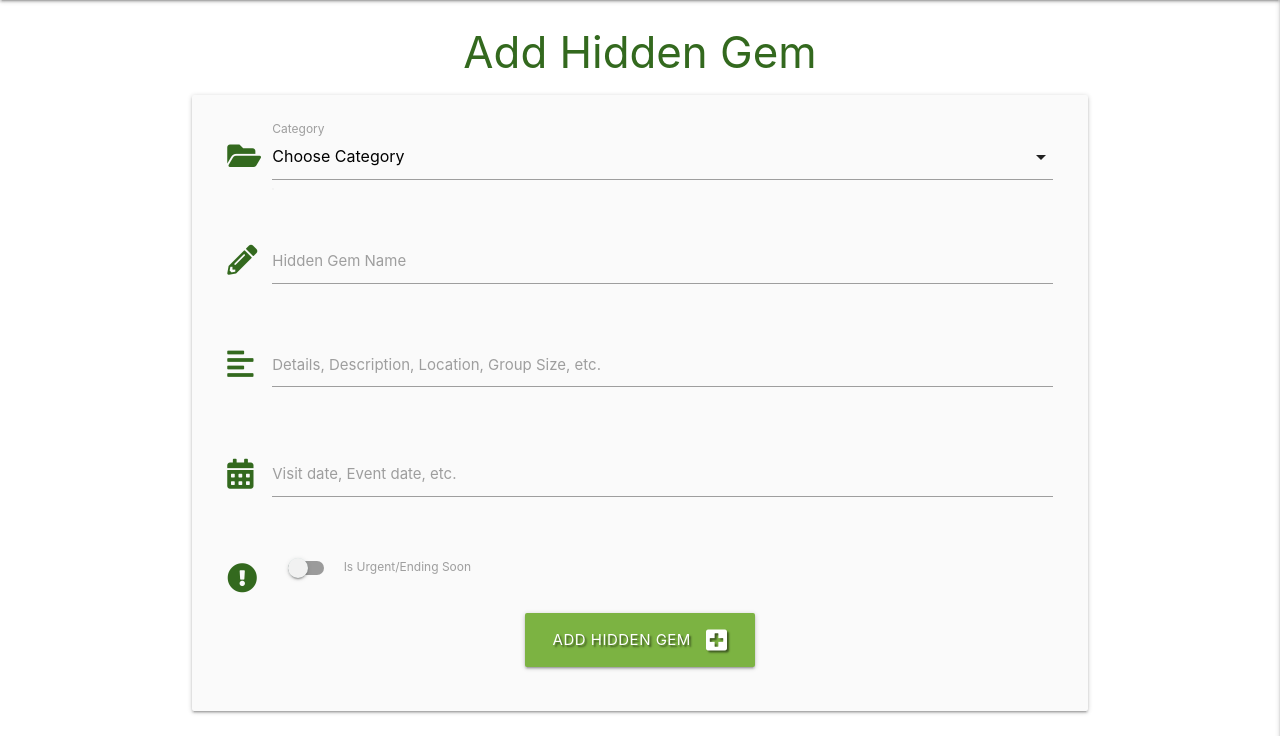
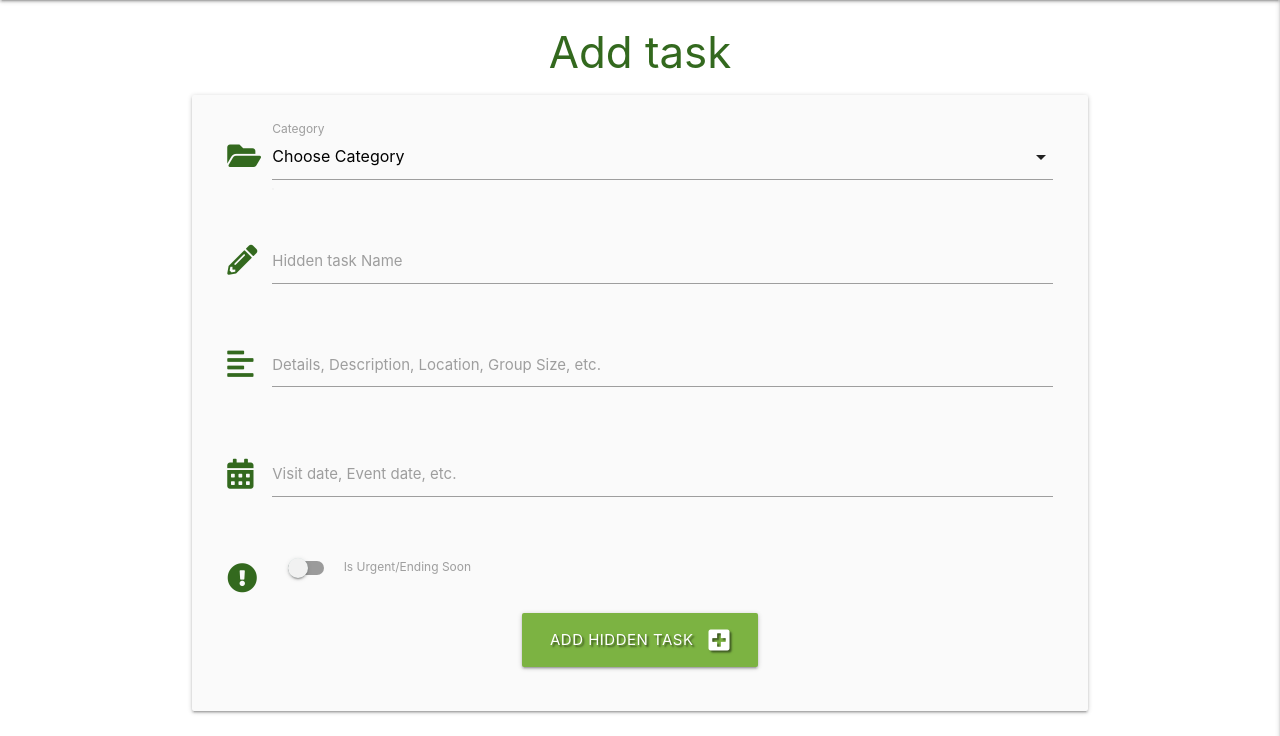
Before and after one commit to LogicAtom/flask-task-manager-project, a Flask app: template templates/add_gem.html in a window 1280 px wide. Shown: the part 64-800 px from the top of the page. Run offline with Flask 2, Linux system fonts and the light colour scheme; the template is opened without the code that fills it, so the values that code supplies are empty; some libraries are stand-ins or nearby versions.

Commit message:
redesigning project to be used as a general purpose Task Manager for broader usage across all Industries

```diff
--- a/app.py
+++ b/app.py
@@ -18,24 +18,24 @@ mongo = PyMongo(app)
 
 
 @app.route("/")
-@app.route("/get_gems")
-def get_gems():
-    """ def gem_gems is the default site url., and gems is the collection name """
-    gems = list(mongo.db.gems.find())
-    return render_template("gems.html", gems=gems)
+@app.route("/get_tasks")
+def get_tasks():
+    """ def task_tasks is the default site url., and tasks is the collection name """
+    tasks = list(mongo.db.tasks.find())
+    return render_template("tasks.html", tasks=tasks)
 
 
 @app.route("/search", methods=["GET", "POST"])
 def search():
-    """ def search to query mongodb gems collection """
+    """ def search to query mongodb tasks collection """
     query = request.form.get("query")
-    gems = list(mongo.db.gems.find({"$text": {"$search": query}}))
-    return render_template("gems.html", gems=gems)
+    tasks = list(mongo.db.tasks.find({"$text": {"$search": query}}))
+    return render_template("tasks.html", tasks=tasks)
 
 
 @app.route("/register", methods=["GET", "POST"])
 def register():
-    """ def register to Register an account on mongodb gems collection """
+    """ def register to Register an account on mongodb tasks collection """
     if request.method == "POST":
         # check if username already exists in db
         existing_user = mongo.db.users.find_one(
@@ -109,51 +109,51 @@ def logout():
     return redirect(url_for("login"))
 
 
-@app.route("/add_gem", methods=["GET", "POST"])
-def add_gem():
+@app.route("/add_task", methods=["GET", "POST"])
+def add_task():
     if request.method == "POST":
         is_urgent = "on" if request.form.get("is_urgent") else "off"
-        gem = {
+        task = {
             "category_name": request.form.get("category_name"),
-            "gem_name": request.form.get("gem_name"),
-            "gem_description": request.form.get("gem_description"),
+            "task_name": request.form.get("task_name"),
+            "task_description": request.form.get("task_description"),
             "is_urgent": is_urgent,
             "due_date": request.form.get("due_date"),
             "created_by": session["user"]
         }
-        mongo.db.gems.insert_one(gem)
-        flash("Hidden Gem Successfully Added")
-        return redirect(url_for("get_gems"))
+        mongo.db.tasks.insert_one(task)
+        flash("Task Successfully Added")
+        return redirect(url_for("get_tasks"))
 
     categories = mongo.db.categories.find().sort("category_name", 1)
-    return render_template("add_gem.html", categories=categories)
+    return render_template("add_task.html", categories=categories)
 
 
-@app.route("/edit_gem/<gem_id>", methods=["GET", "POST"])
-def edit_gem(gem_id):
+@app.route("/edit_task/<task_id>", methods=["GET", "POST"])
+def edit_task(task_id):
     if request.method == "POST":
         is_urgent = "on" if request.form.get("is_urgent") else "off"
         submit = {
             "category_name": request.form.get("category_name"),
-            "gem_name": request.form.get("gem_name"),
-            "gem_description": request.form.get("gem_description"),
+            "task_name": request.form.get("task_name"),
+            "task_description": request.form.get("task_description"),
             "is_urgent": is_urgent,
             "due_date": request.form.get("due_date"),
             "created_by": session["user"]
         }
-        mongo.db.gems.update({"_id": ObjectId(gem_id)}, submit)
-        flash("Hidden Gem Successfully Updated")
+        mongo.db.tasks.update({"_id": ObjectId(task_id)}, submit)
+        flash("Task Successfully Updated")
 
-    gem = mongo.db.gems.find_one({"_id": ObjectId(gem_id)})
+    task = mongo.db.tasks.find_one({"_id": ObjectId(task_id)})
     categories = mongo.db.categories.find().sort("category_name", 1)
-    return render_template("edit_gem.html", gem=gem, categories=categories)
+    return render_template("edit_task.html", task=task, categories=categories)
 
 
-@app.route("/delete_gem/<gem_id>")
-def delete_gem(gem_id):
-    mongo.db.gems.remove({"_id": ObjectId(gem_id)})
-    flash("Hidden Gem Successfully Deleted")
-    return redirect(url_for("get_gems"))
+@app.route("/delete_task/<task_id>")
+def delete_task(task_id):
+    mongo.db.tasks.remove({"_id": ObjectId(task_id)})
+    flash("Task Successfully Deleted")
+    return redirect(url_for("get_tasks"))
 
 
 @app.route("/get_categories")
--- a/templates/add_gem.html
+++ b/templates/add_gem.html
@@ -1,10 +1,10 @@
 {% extends "base.html" %}
 {% block content %}
 
-<h3 class="light-green-text text-darken-4 center-align">Add Hidden Gem</h3>
+<h3 class="light-green-text text-darken-4 center-align">Add task</h3>
 
 <div class="row card-panel grey lighten-5">
-    <form class="col s12" method="POST" action="{{ url_for('add_gem') }}">
+    <form class="col s12" method="POST" action="{{ url_for('add_task') }}">
         <!-- category selection -->
         <div class="row">
             <div class="input-field col s12">
@@ -18,21 +18,22 @@
                 <label for="category_name">Category</label>
             </div>
         </div>
-        <!-- Hidden Gem Name -->
+        <!-- Hidden task Name -->
         <div class="row">
             <div class="input-field col s12">
                 <i class="fas fa-pencil-alt prefix light-green-text text-darken-4"></i>
-                <input id="gem_name" name="gem_name" minlength="5" maxlength="50" type="text" class="validate" required>
-                <label for="gem_name">Hidden Gem Name</label>
+                <input id="task_name" name="task_name" minlength="5" maxlength="50" type="text" class="validate"
+                    required>
+                <label for="task_name">Hidden task Name</label>
             </div>
         </div>
-        <!-- Hidden Gem Description -->
+        <!-- Hidden task Description -->
         <div class="row">
             <div class="input-field col s12">
                 <i class="fas fa-align-left prefix light-green-text text-darken-4"></i>
-                <textarea id="gem_description" name="gem_description" minlength="5" maxlength="200"
+                <textarea id="task_description" name="task_description" minlength="5" maxlength="200"
                     class="materialize-textarea validate" required></textarea>
-                <label for="gem_description">Details, Description, Location, Group Size, etc.</label>
+                <label for="task_description">Details, Description, Location, Group Size, etc.</label>
             </div>
         </div>
         <!-- Visit or Event Date picker -->
@@ -60,7 +61,7 @@
         <div class="row">
             <div class="col s12 center-align">
                 <button type="submit" class="btn-large light-green darken-1 text-shadow">
-                    Add Hidden Gem <i class="fas fa-plus-square right"></i>
+                    Add Hidden task <i class="fas fa-plus-square right"></i>
                 </button>
             </div>
         </div>
--- a/templates/register.html
+++ b/templates/register.html
@@ -15,9 +15,10 @@
                     <label for="username">Username</label>
                 </div>
             </div>
-            <!-- passowrd -->
+            <!-- password -->
             <div class="row">
                 <div class="input-field col s12">
+                    <!-- MaterializeCSS icon prefix -->
                     <i class="fas fa-user-lock prefix light-green-text text-darken-4"></i>
                     <input id="password" name="password" type="password" minlength="5" maxlength="15"
                         pattern="^[a-zA-Z0-9]{5,15}$" class="validate" required>
```
